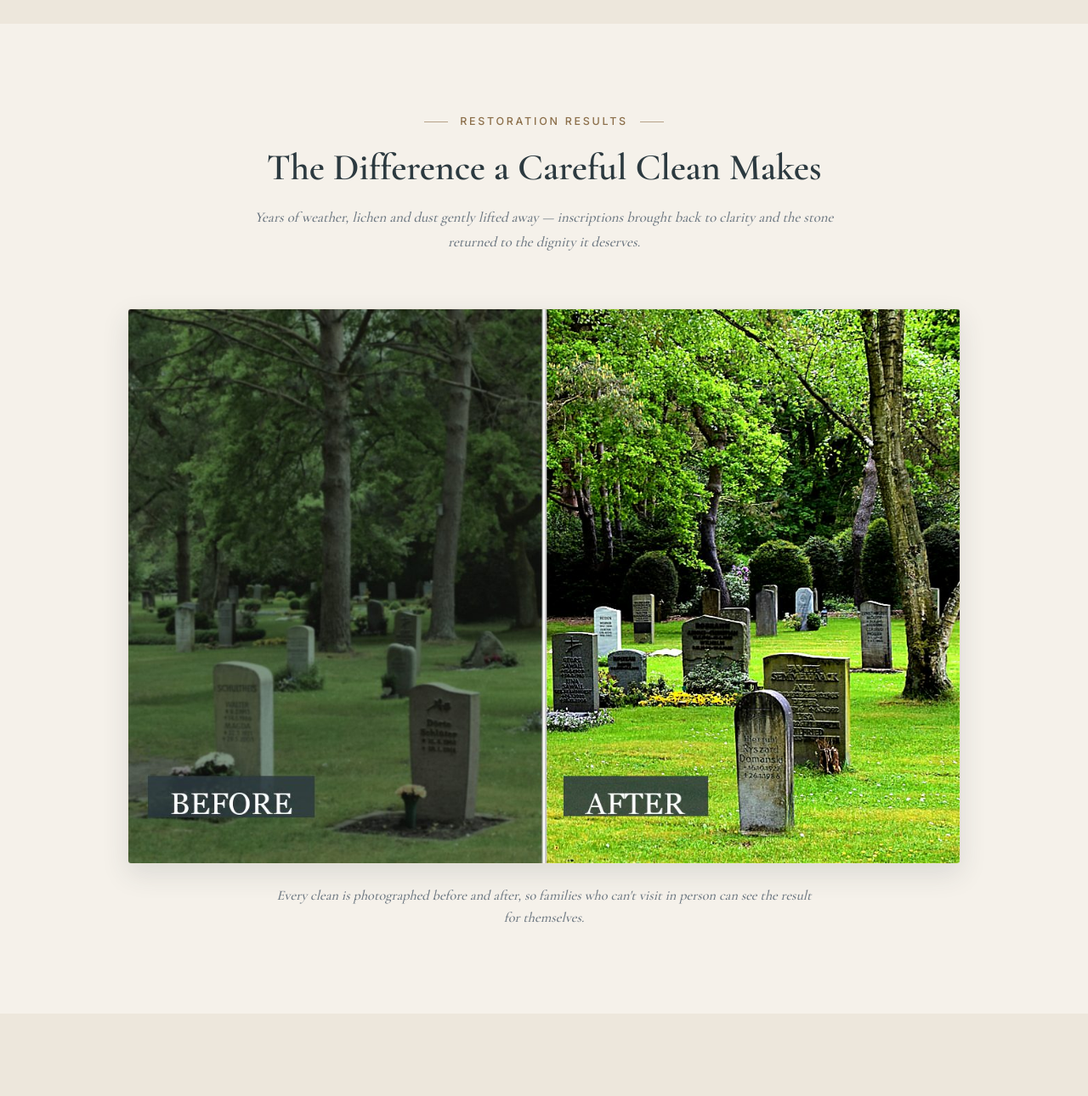
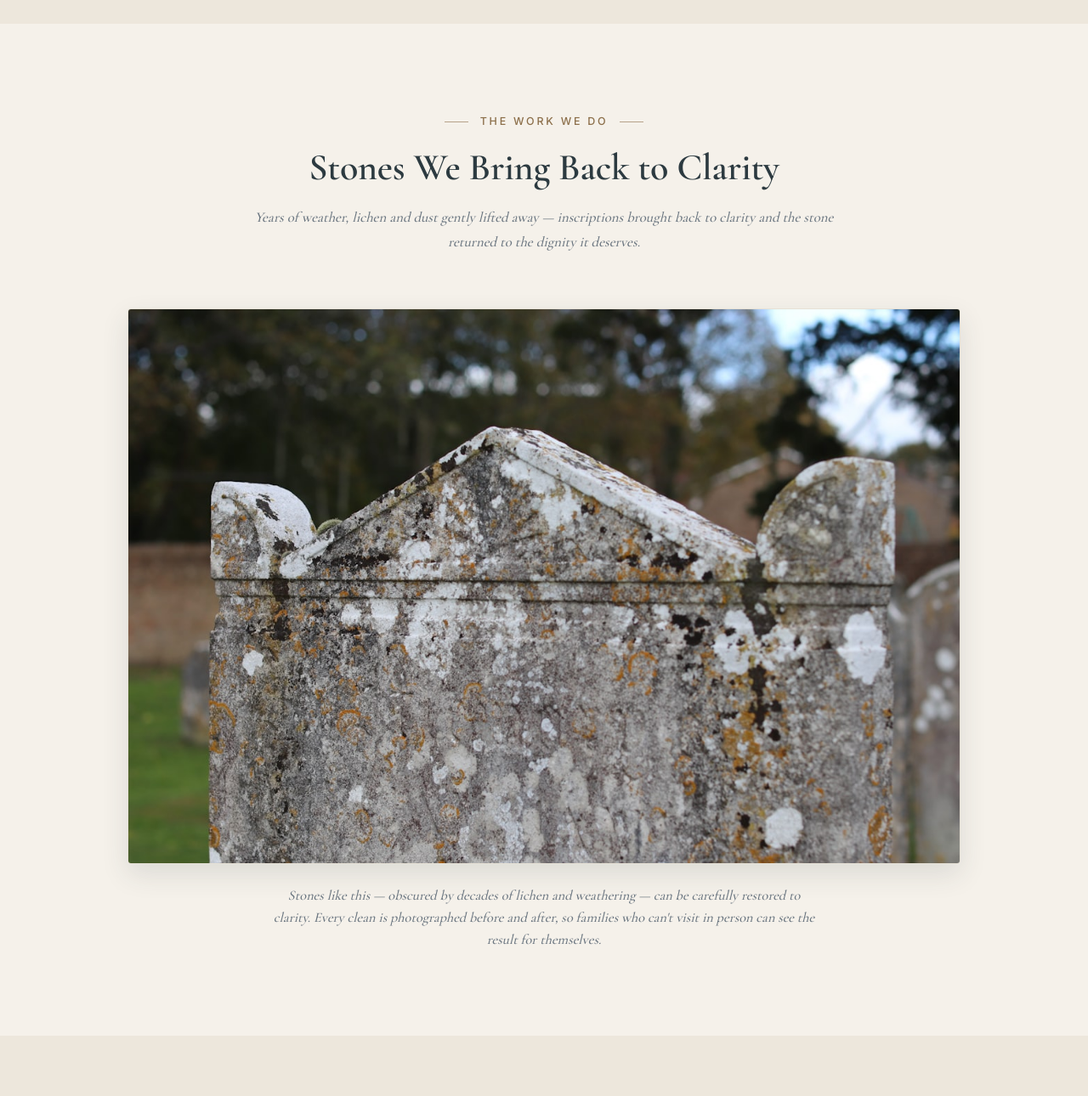
Before and after one commit to swilbraham/hallowed-ground, a plain HTML site: page index.html in a window 1280 px wide. Shown: the part 3100-4390 px from the top of the page at 85% size. Drawn offline with nearby package versions, Linux system fonts and the light colour scheme.

Commit message:
Replace fake before/after with single weathered stone close-up
Procedural cleaning of a lichen-covered stone via PIL filters
either smears the texture or leaves white blotches where the
lichen used to be — neither result is convincing. Until real
before/after photos from completed jobs are available, present
the close-up of the weathered stone alone as a "this is the
kind of work we do" image, with a caption that ties to the
photo-reports promise made elsewhere on the page.

Co-Authored-By: Claude Opus 4.7 (1M context) <noreply@anthropic.com>

```diff
--- a/index.html
+++ b/index.html
@@ -238,14 +238,14 @@
   <section class="results section-padding" id="results">
     <div class="container">
       <div class="section-header fade-in">
-        <span class="subtitle">Restoration Results</span>
-        <h2>The Difference a Careful Clean Makes</h2>
+        <span class="subtitle">The Work We Do</span>
+        <h2>Stones We Bring Back to Clarity</h2>
         <p>Years of weather, lichen and dust gently lifted away &mdash; inscriptions brought back to clarity and the stone returned to the dignity it deserves.</p>
       </div>
 
       <figure class="before-after fade-in">
-        <img src="images/before-after.jpg" alt="A neglected, mossy memorial before restoration and the same memorial after a careful clean">
-        <figcaption>Every clean is photographed before and after, so families who can't visit in person can see the result for themselves.</figcaption>
+        <img src="images/weathered-headstone.jpg" alt="A weathered headstone heavily covered in lichen — the kind of stone we restore">
+        <figcaption>Stones like this &mdash; obscured by decades of lichen and weathering &mdash; can be carefully restored to clarity. Every clean is photographed before and after, so families who can't visit in person can see the result for themselves.</figcaption>
       </figure>
     </div>
   </section>
```
Also changed, not shown: images/before-after.jpg (deleted), images/weathered-headstone.jpg (added).
